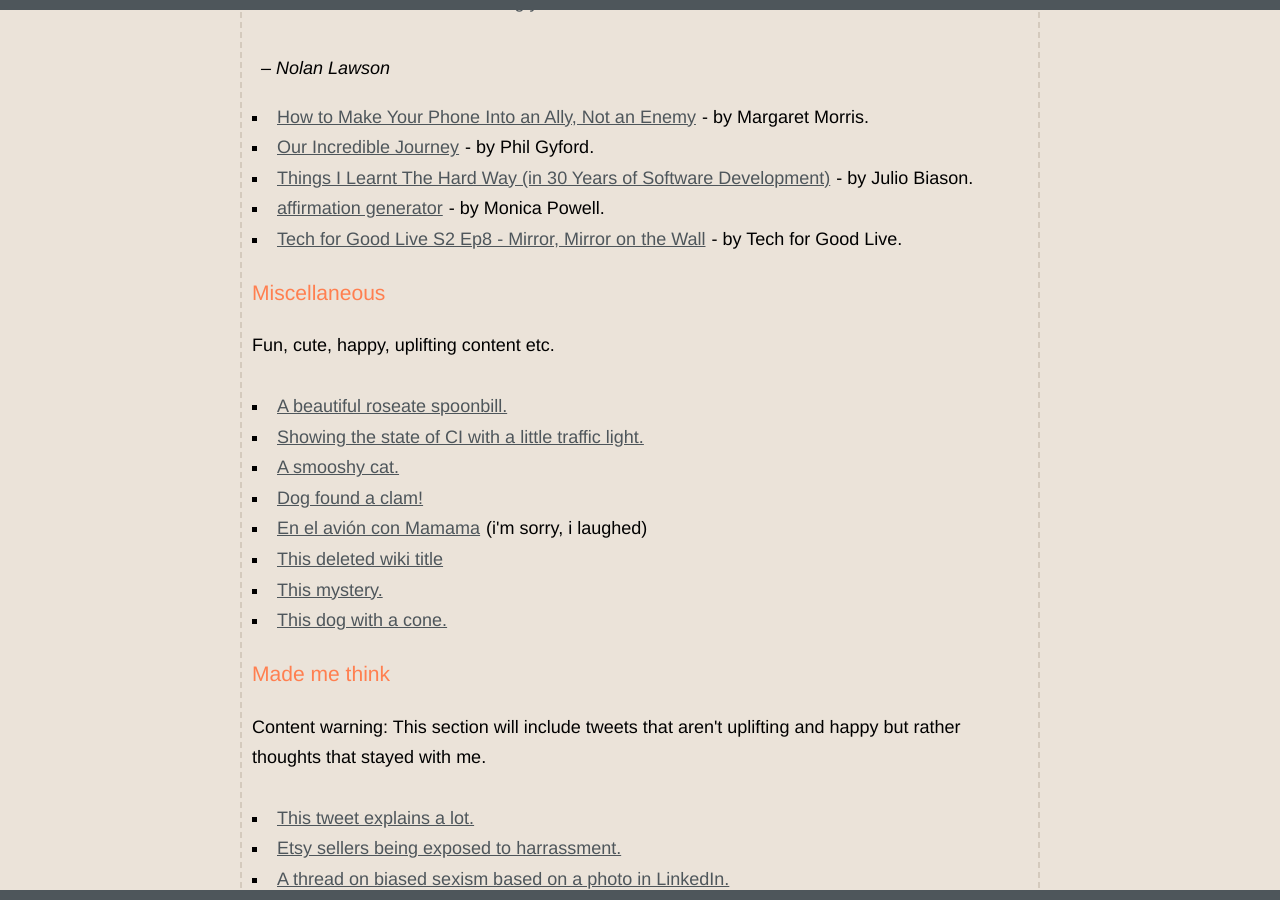
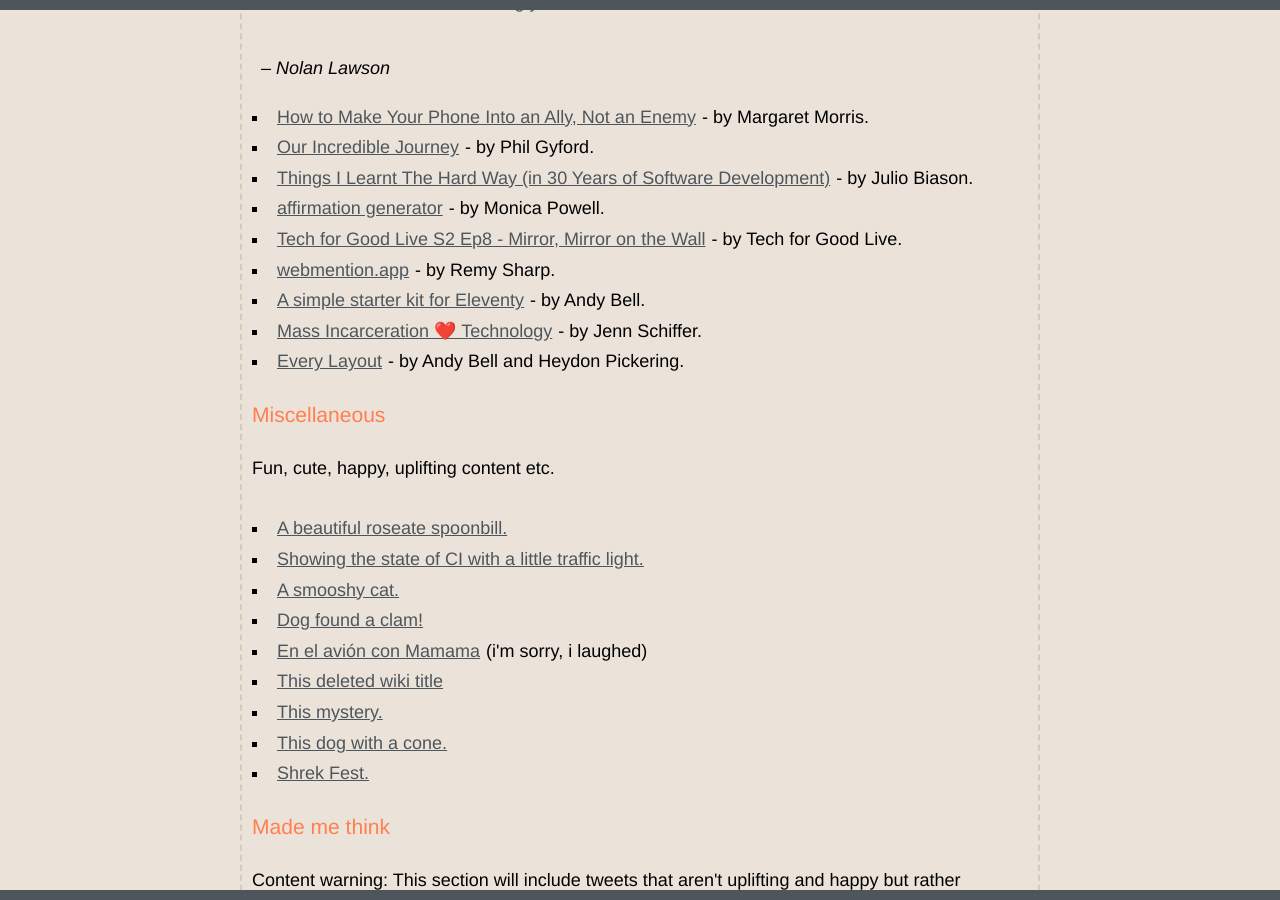
Before and after one commit to ohhelloana/ohhelloana, a Jekyll site: the page built from _posts/2019-07-01-june-bookmarks.html, in a window 1280 px wide and 900 px high, scrolled down 1359 px. Built offline with Jekyll 4.4.1, drawn with Linux system fonts in a browser that asks for light colours.

Commit message:
Add bookmarks from twitter;

```diff
--- a/_posts/2019-07-01-june-bookmarks.html
+++ b/_posts/2019-07-01-june-bookmarks.html
@@ -59,6 +59,10 @@ listening: Ninguém é Quem Queria Ser by Foge Foge Bandido
   <li><a href="https://blog.juliobiason.net/thoughts/things-i-learnt-the-hard-way/">Things I Learnt The Hard Way (in 30 Years of Software Development)</a> - by Julio Biason.</li>
   <li><a href="https://github.com/M0nica/affirmation_generator">affirmation generator</a> - by Monica Powell.</li>
   <li><a href="https://podcasts.apple.com/gb/podcast/tfgl2019-s2-ep8-mirror-mirror-on-the-wall/id1119197543?i=1000440826474">Tech for Good Live S2 Ep8 - Mirror, Mirror on the Wall</a> - by Tech for Good Live.</li>
+  <li><a href="https://webmention.app/">webmention.app</a> - by Remy Sharp.</li>
+  <li><a href="https://hylia.website/">A simple starter kit for Eleventy</a> - by Andy Bell.</li>
+  <li><a href="https://mass-incarceration-hearts-technology.glitch.me/">Mass Incarceration ❤️ Technology</a> - by Jenn Schiffer.</li>
+  <li><a href="every-layout.dev">Every Layout</a> - by Andy Bell and Heydon Pickering.</li>
 </ul>
 
 <h3>Miscellaneous</h3>
@@ -74,6 +78,7 @@ listening: Ninguém é Quem Queria Ser by Foge Foge Bandido
   <li><a href="https://twitter.com/DeletedWiki/status/1142559540564516864">This deleted wiki title</a></li>
   <li><a href="https://twitter.com/daennapshyah/status/1144644344231682048">This mystery.</a></li>
   <li><a href="https://twitter.com/KlutchGame/status/1144722489496473600">This dog with a cone.</a></li>
+  <li><a href="http://the3gi.com/shrekfest.html">Shrek Fest.</a></li>
 </ul>
 
 <h3>Made me think</h3>
```
